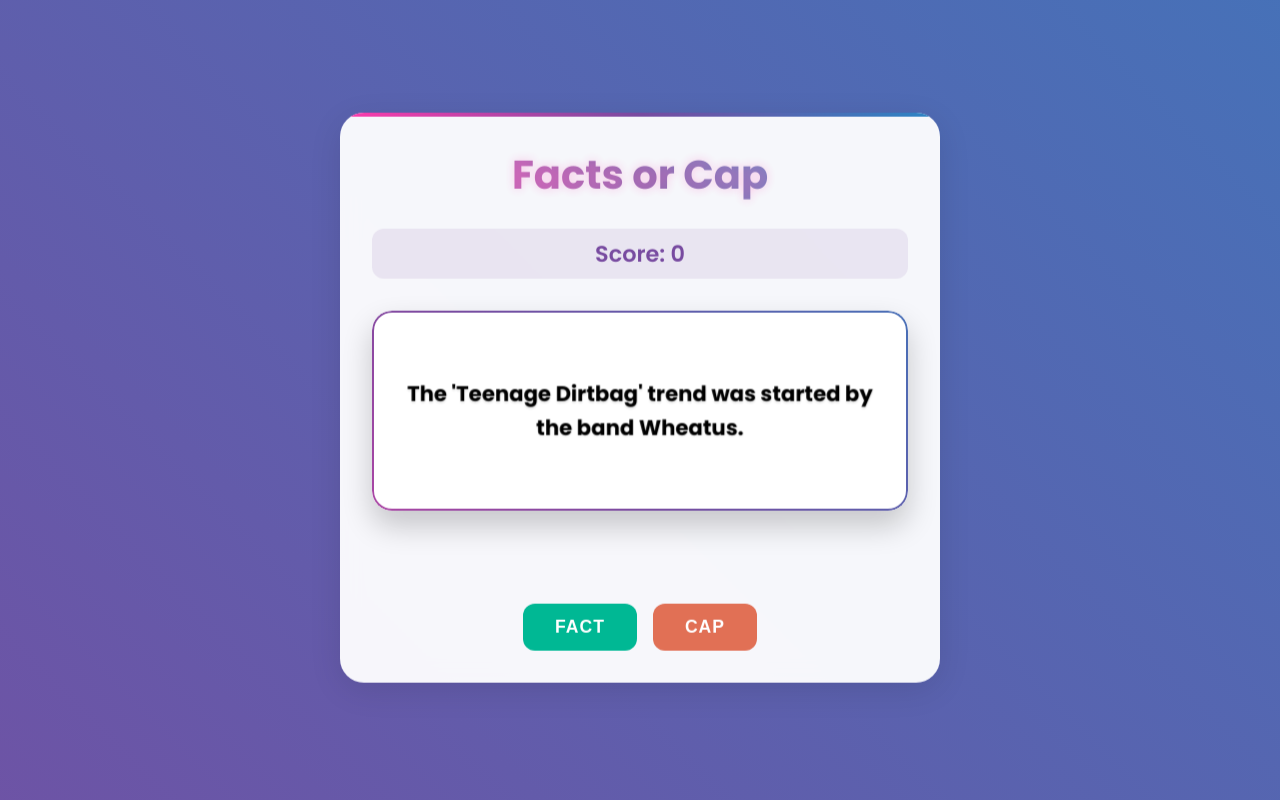
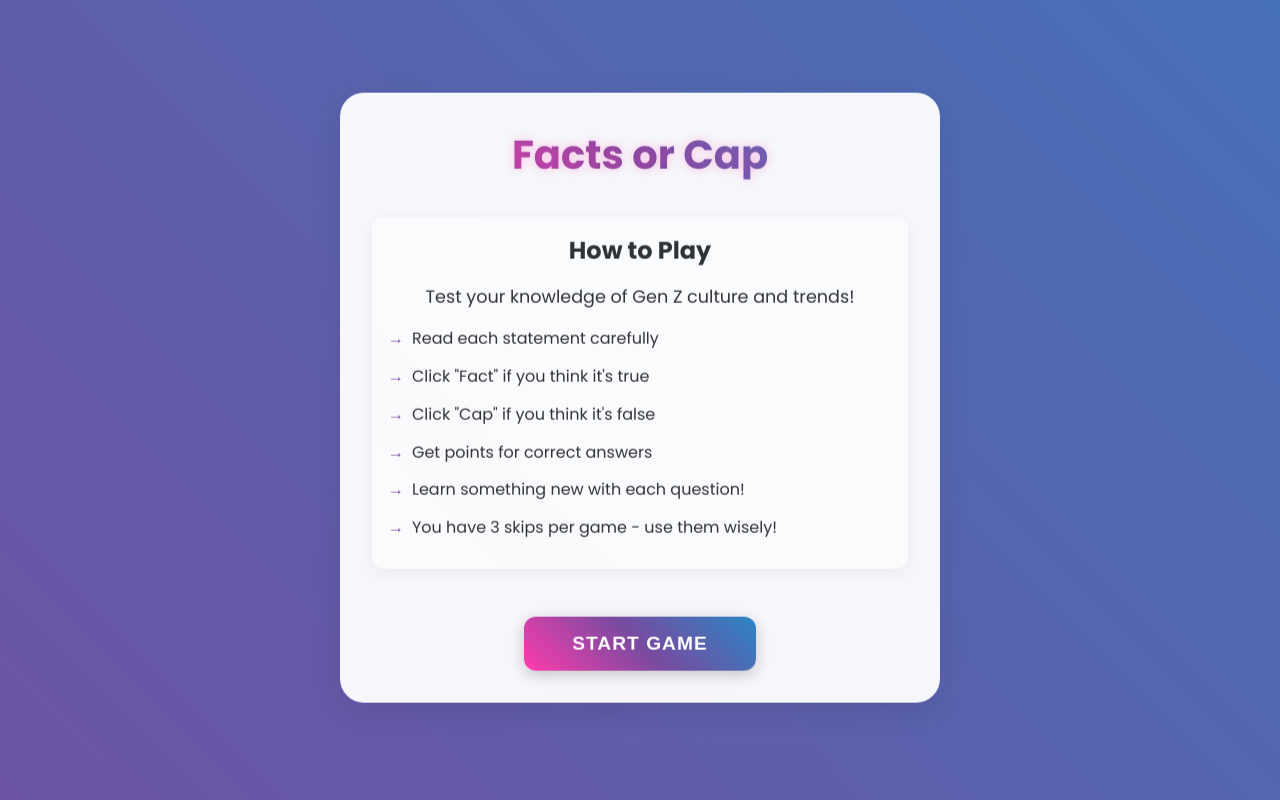
Before and after one commit to NajiBanks/Facts-or-Cap, a plain HTML site: page index.html in a window 1280 px wide. Drawn offline with Linux system fonts and the light colour scheme.

Commit message:
Added start screen, skip button, and sound effects

```diff
--- a/index.html
+++ b/index.html
@@ -7,9 +7,31 @@
     <link rel="stylesheet" href="style.css" />
   </head>
   <body>
-    <div class="game-container">
+    <!-- Start Screen -->
+    <div id="start-screen" class="start-screen">
       <h1>Facts or Cap</h1>
-      <div class="score-display">Score: <span id="score">0</span></div>
+      <div class="instructions">
+        <h2>How to Play</h2>
+        <p>Test your knowledge of Gen Z culture and trends!</p>
+        <ul>
+          <li>Read each statement carefully</li>
+          <li>Click "Fact" if you think it's true</li>
+          <li>Click "Cap" if you think it's false</li>
+          <li>Get points for correct answers</li>
+          <li>Learn something new with each question!</li>
+          <li>You have 3 skips per game - use them wisely!</li>
+        </ul>
+      </div>
+      <button id="start-button" class="start-button">Start Game</button>
+    </div>
+
+    <!-- Game Container (initially hidden) -->
+    <div id="game-container" class="game-container" style="display: none;">
+      <h1>Facts or Cap</h1>
+      <div class="game-stats">
+        <div class="score-display">Score: <span id="score">0</span></div>
+        <div class="skip-display">Skips: <span id="skips">3</span></div>
+      </div>
       <div class="card">
         <p id="question-text">Loading question...</p>
       </div>
@@ -20,6 +42,7 @@
       <div class="buttons">
         <button id="fact-button">Fact</button>
         <button id="cap-button">Cap</button>
+        <button id="skip-button" class="skip-button">Skip Question</button>
       </div>
     </div>
 
--- a/script.js
+++ b/script.js
@@ -7,6 +7,9 @@
 let score = 0;
 let currentQuestionIndex = 0;
 let triviaData = [];
+let skipsRemaining = 3;
+const skipButton = document.getElementById('skip-button');
+const skipsDisplay = document.getElementById('skips');
 
 const exampleTrivia = [
   {
@@ -284,6 +287,18 @@
 // Add a "Next Question" button (will be created in JavaScript)
 let nextButton;
 
+// Add sound effects
+const correctSound = new Audio('https://assets.mixkit.co/active_storage/sfx/2003/2003-preview.mp3');
+const incorrectSound = new Audio('https://assets.mixkit.co/active_storage/sfx/2007/2007-preview.mp3');
+
+// Function to play sound with volume control
+function playSound(sound) {
+  sound.volume = 0.5; // Set volume to 50%
+  sound.play().catch(error => {
+    console.log('Error playing sound:', error);
+  });
+}
+
 function loadTriviaData() {
   triviaData = exampleTrivia;
   shuffleArray(triviaData);
@@ -301,6 +316,7 @@
     // Re-enable buttons if they were disabled
     factButton.disabled = false;
     capButton.disabled = false;
+    skipButton.style.display = 'block'; // Show skip button for new question
     // Remove the next button if it exists
     if (nextButton) {
       nextButton.remove();
@@ -311,7 +327,8 @@
     questionText.textContent = "Game Over! Your final score is " + score;
     factButton.style.display = 'none'; // Hide buttons
     capButton.style.display = 'none'; // Hide buttons
-     if (nextButton) {
+    skipButton.style.display = 'none'; // Hide skip button
+    if (nextButton) {
       nextButton.remove(); // Ensure next button is gone at the end
     }
   }
@@ -321,19 +338,22 @@
   // Disable buttons after answering
   factButton.disabled = true;
   capButton.disabled = true;
+  skipButton.style.display = 'none'; // Hide skip button after answering
 
   const currentQuestion = triviaData[currentQuestionIndex];
   const correctAnswer = currentQuestion.answer;
 
-  // Display feedback
+  // Display feedback and play sound
   if (userAnswer === correctAnswer) {
     score++;
     scoreDisplay.textContent = score;
     feedbackElement.textContent = "Correct! It's a " + (correctAnswer ? "Fact" : "Cap") + ". " + (currentQuestion.explanation || '');
     feedbackElement.classList.add('correct');
+    playSound(correctSound);
   } else {
     feedbackElement.textContent = "Incorrect! It's a " + (correctAnswer ? "Fact" : "Cap") + ". " + (currentQuestion.explanation || '');
     feedbackElement.classList.add('incorrect');
+    playSound(incorrectSound);
   }
 
   // Create and display the "Next Question" button
@@ -365,7 +385,39 @@
   }
 }
 
-loadTriviaData();
+function updateSkipsDisplay() {
+  skipsDisplay.textContent = skipsRemaining;
+  skipButton.disabled = skipsRemaining === 0;
+}
+
+function skipQuestion() {
+  if (skipsRemaining > 0) {
+    skipsRemaining--;
+    updateSkipsDisplay();
+    currentQuestionIndex++;
+    displayQuestion();
+    feedbackElement.textContent = "Question skipped!";
+    feedbackElement.className = 'feedback';
+  }
+}
+
+// Add skip button event listener
+skipButton.addEventListener('click', skipQuestion);
+
+// Update the start screen functionality to reset skips
+document.addEventListener('DOMContentLoaded', () => {
+  const startScreen = document.getElementById('start-screen');
+  const gameContainer = document.getElementById('game-container');
+  const startButton = document.getElementById('start-button');
+
+  startButton.addEventListener('click', () => {
+    startScreen.style.display = 'none';
+    gameContainer.style.display = 'block';
+    skipsRemaining = 3;
+    updateSkipsDisplay();
+    loadTriviaData();
+  });
+});
 
 // Add mouse-following effect
 document.addEventListener('DOMContentLoaded', () => {
@@ -393,3 +445,22 @@
     card.style.transition = 'transform 0.1s ease';
   });
 });
+
+// Remove the particle effect code
+// Create particles
+function createParticles() {
+  const particlesContainer = document.createElement('div');
+  particlesContainer.className = 'particles';
+  document.body.appendChild(particlesContainer);
+
+  for (let i = 0; i < 50; i++) {
+    const particle = document.createElement('div');
+    particle.className = 'particle';
+    particle.style.left = Math.random() * 100 + 'vw';
+    particle.style.animationDelay = Math.random() * 20 + 's';
+    particlesContainer.appendChild(particle);
+  }
+}
+
+// Call the function when the page loads
+window.addEventListener('load', createParticles);
--- a/style.css
+++ b/style.css
@@ -87,44 +87,58 @@
   text-shadow: 0 0 10px rgba(255, 60, 172, 0.3);
 }
 
-.score-display {
+.game-stats {
+  display: flex;
+  justify-content: space-between;
+  align-items: center;
+  margin-bottom: 2rem;
+  padding: 0 1rem;
+}
+
+.score-display, .skip-display {
   font-size: 1.4rem;
   color: #784BA0;
   font-weight: 600;
   text-align: center;
-  margin-bottom: 2rem;
-  padding: 0.5rem;
+  padding: 0.5rem 1rem;
   border-radius: 12px;
   background: rgba(120, 75, 160, 0.1);
   transition: all 0.3s ease;
-  position: relative;
-  overflow: hidden;
 }
 
-.score-display::after {
-  content: '';
-  position: absolute;
-  top: -50%;
-  left: -50%;
-  width: 200%;
-  height: 200%;
-  background: linear-gradient(
-    45deg,
-    transparent,
-    rgba(255, 255, 255, 0.1),
-    transparent
-  );
-  transform: rotate(45deg);
-  animation: scoreShine 3s linear infinite;
+.skip-button {
+  background: linear-gradient(45deg, #6c5ce7, #a29bfe);
+  color: white;
+  padding: 0.8rem 2rem;
+  font-size: 1.1rem;
+  font-weight: 600;
+  border: none;
+  border-radius: 12px;
+  cursor: pointer;
+  transition: all 0.3s ease;
+  text-transform: uppercase;
+  letter-spacing: 1px;
+  margin-top: 1rem;
+  box-shadow: 0 4px 15px rgba(108, 92, 231, 0.3);
 }
 
-@keyframes scoreShine {
-  0% {
-    transform: translateX(-100%) rotate(45deg);
-  }
-  100% {
-    transform: translateX(100%) rotate(45deg);
-  }
+.skip-button:hover {
+  transform: translateY(-2px);
+  box-shadow: 0 8px 25px rgba(108, 92, 231, 0.4);
+  filter: brightness(1.1);
+}
+
+.skip-button:active {
+  transform: translateY(1px);
+  box-shadow: 0 2px 10px rgba(108, 92, 231, 0.2);
+}
+
+.skip-button:disabled {
+  background: #b2b2b2;
+  cursor: not-allowed;
+  transform: none;
+  box-shadow: none;
+  filter: none;
 }
 
 .card {
@@ -190,18 +204,6 @@
   transform: translateZ(20px);
   transition: all 0.3s ease;
   text-shadow: 0 1px 2px rgba(0, 0, 0, 0.1);
-  animation: textFade 0.5s ease-out;
-}
-
-@keyframes textFade {
-  from {
-    opacity: 0;
-    transform: translateY(10px);
-  }
-  to {
-    opacity: 1;
-    transform: translateY(0);
-  }
 }
 
 .buttons {
@@ -224,17 +226,6 @@
   position: relative;
   overflow: hidden;
   animation: buttonPop 0.5s ease-out;
-}
-
-@keyframes buttonPop {
-  from {
-    transform: scale(0.8);
-    opacity: 0;
-  }
-  to {
-    transform: scale(1);
-    opacity: 1;
-  }
 }
 
 #fact-button {
@@ -340,29 +331,6 @@
   background: #5f50e1;
 }
 
-@keyframes titleGlow {
-  0%, 100% {
-    opacity: 1;
-  }
-  50% {
-    opacity: 0.8;
-  }
-}
-
-@keyframes feedbackPop {
-  0% {
-    transform: scale(0.8);
-    opacity: 0;
-  }
-  50% {
-    transform: scale(1.1);
-  }
-  100% {
-    transform: scale(1);
-    opacity: 1;
-  }
-}
-
 /* Responsive Design */
 @media (max-width: 768px) {
   .game-container {
@@ -408,3 +376,99 @@
     color: #a29bfe;
   }
 }
+
+/* Start Screen Styles */
+.start-screen {
+  background: rgba(255, 255, 255, 0.95);
+  padding: 2rem;
+  border-radius: 24px;
+  box-shadow: 0 8px 32px rgba(0, 0, 0, 0.1);
+  backdrop-filter: blur(10px);
+  max-width: 90%;
+  width: 600px;
+  text-align: center;
+  animation: containerFloat 6s ease-in-out infinite;
+}
+
+.start-screen h1 {
+  color: #2d3436;
+  font-size: 2.5rem;
+  margin-bottom: 1.5rem;
+  text-align: center;
+  font-weight: 700;
+  background: linear-gradient(45deg, #FF3CAC, #784BA0, #2B86C5);
+  -webkit-background-clip: text;
+  -webkit-text-fill-color: transparent;
+  animation: titleGlow 2s ease-in-out infinite;
+  text-shadow: 0 0 10px rgba(255, 60, 172, 0.3);
+}
+
+.instructions {
+  margin: 2rem 0;
+  text-align: left;
+  padding: 1rem;
+  background: rgba(255, 255, 255, 0.5);
+  border-radius: 12px;
+  box-shadow: 0 4px 15px rgba(0, 0, 0, 0.05);
+}
+
+.instructions h2 {
+  color: #2d3436;
+  font-size: 1.5rem;
+  margin-bottom: 1rem;
+  text-align: center;
+}
+
+.instructions p {
+  color: #2d3436;
+  font-size: 1.1rem;
+  margin-bottom: 1rem;
+  text-align: center;
+}
+
+.instructions ul {
+  list-style-type: none;
+  padding: 0;
+}
+
+.instructions li {
+  color: #2d3436;
+  font-size: 1rem;
+  margin: 0.8rem 0;
+  padding-left: 1.5rem;
+  position: relative;
+}
+
+.instructions li::before {
+  content: '→';
+  position: absolute;
+  left: 0;
+  color: #784BA0;
+}
+
+.start-button {
+  background: linear-gradient(45deg, #FF3CAC, #784BA0, #2B86C5);
+  color: white;
+  padding: 1rem 3rem;
+  font-size: 1.2rem;
+  font-weight: 600;
+  border: none;
+  border-radius: 12px;
+  cursor: pointer;
+  transition: all 0.3s ease;
+  text-transform: uppercase;
+  letter-spacing: 1px;
+  box-shadow: 0 4px 15px rgba(0, 0, 0, 0.2);
+  margin-top: 1rem;
+}
+
+.start-button:hover {
+  transform: translateY(-2px);
+  box-shadow: 0 8px 25px rgba(0, 0, 0, 0.3);
+  filter: brightness(1.1);
+}
+
+.start-button:active {
+  transform: translateY(1px);
+  box-shadow: 0 2px 10px rgba(0, 0, 0, 0.2);
+}
```
